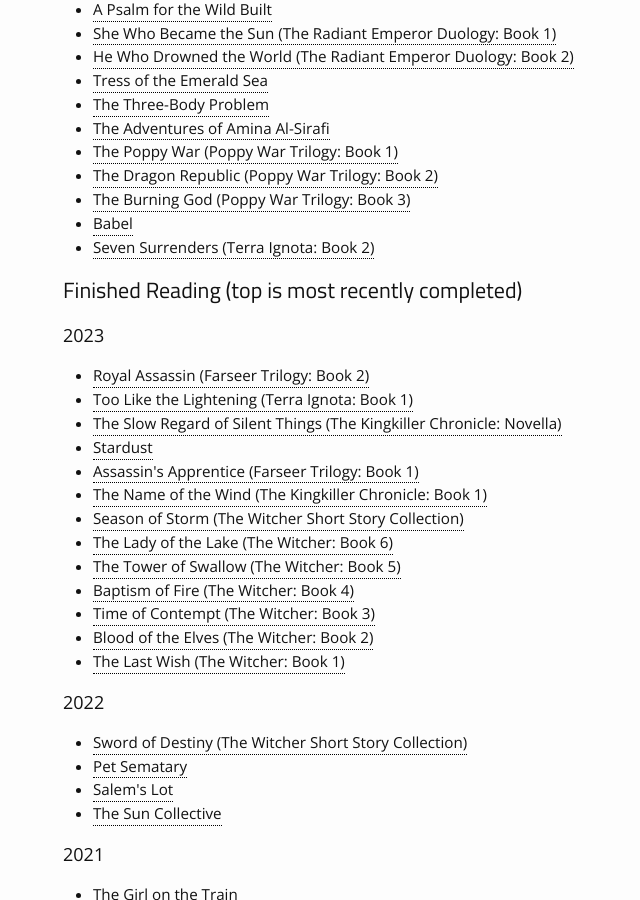
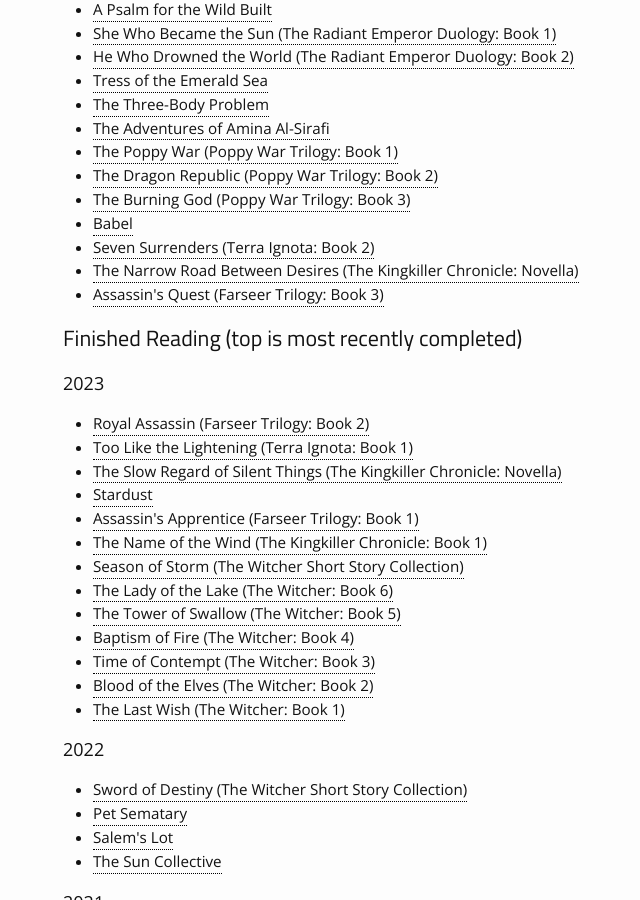
Before and after one commit to noah-curran/noah-curran.github.io, a Jekyll site: the page built from interests/reading.md, in a window 1280 px wide and 900 px high, scrolled down 1085 px. Shown: the whole window, without its empty margins (132-772 px from the left). Built offline with Jekyll 4.4.1, drawn with Linux system fonts in a browser that asks for light colours.

Commit message:
add new planned books

```diff
--- a/interests/reading.md
+++ b/interests/reading.md
@@ -73,6 +73,8 @@ getting to know me.
 - {% include tooltip.html title="The Burning God (Poppy War Trilogy: Book 3)" author="R. F. Kuang" %}
 - {% include tooltip.html title="Babel" author="R. F. Kuang" %}
 - {% include tooltip.html title="Seven Surrenders (Terra Ignota: Book 2)" author="Ada Palmer" %}
+- {% include tooltip.html title="The Narrow Road Between Desires (The Kingkiller Chronicle: Novella)" author="Patrick Rothfuss" %}
+- {% include tooltip.html title="Assassin's Quest (Farseer Trilogy: Book 3)" author="Robin Hobb" %}
 
 ## Finished Reading (top is most recently completed)
 
```
